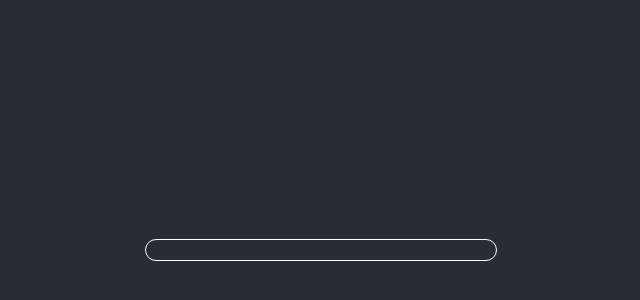
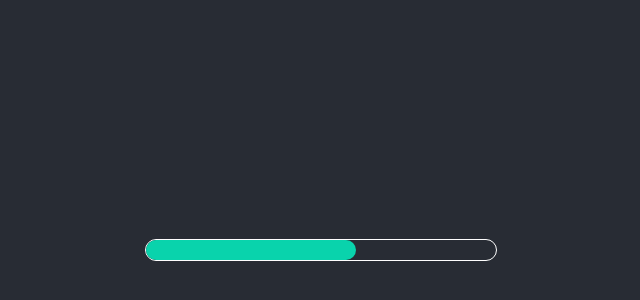
Before and after one commit to BritneyS/progress-bar, a React (Create React App) app: page / in a window 1280 px wide. Shown: the part 150-450 px from the top of the page, without its empty margins (319-959 px from the left). Built offline with nearby package versions, Linux system fonts and the light colour scheme.

Commit message:
Progress Bar filler shows

```diff
--- a/src/App.js
+++ b/src/App.js
@@ -1,15 +1,14 @@
 import React from 'react';
 import ProgressBar from './components/ProgressBar';
-import Filler from './components/Filler';
 import styled from "styled-components";
+
+const state = { percentage: 60 };
 
 function App() {
   return (
     <AppContainer>
       <AppDiv>
-        <ProgressBar>
-        <Filler />
-      </ProgressBar>
+        <ProgressBar percentage={state.percentage} />
       </AppDiv>
     </AppContainer>
   );
--- a/src/components/Filler.js
+++ b/src/components/Filler.js
@@ -1,9 +1,9 @@
 import React from 'react';
 import styled from "styled-components";
 
-const Filler = () => {
+const Filler = (props) => {
     return(
-        <FillerDiv />
+        <FillerDiv percentage={props.percentage} />
     );
 }
 
@@ -12,6 +12,7 @@ const FillerDiv = styled.div`
     height: 100%;
     border-radius: inherit;
     transition: width .2s ease-in;
+    width: ${props => props.percentage}%
 `;
 
 export default Filler;
--- a/src/components/ProgressBar.js
+++ b/src/components/ProgressBar.js
@@ -1,9 +1,12 @@
 import React from 'react';
 import styled from "styled-components";
+import Filler from './Filler';
 
-const ProgressBar = () => {
+const ProgressBar = (props) => {
     return(
-        <ProgressBarDiv />
+        <ProgressBarDiv>
+            <Filler percentage={props.percentage}/>
+        </ProgressBarDiv>
     );
 }
 
```
